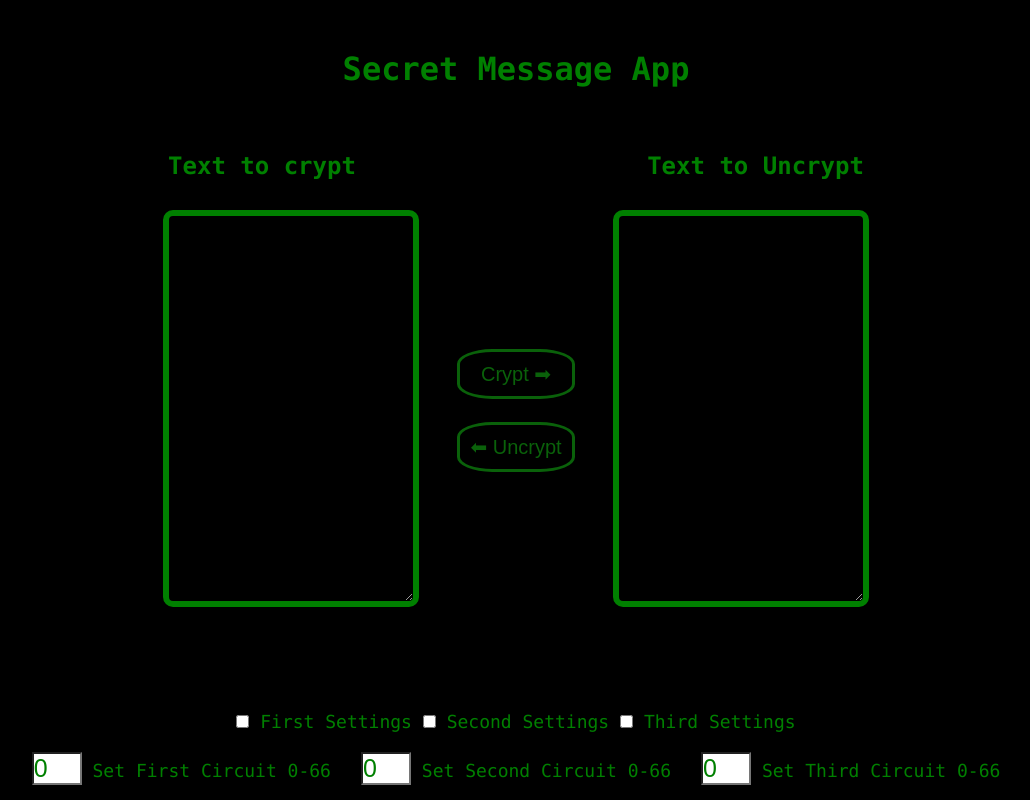
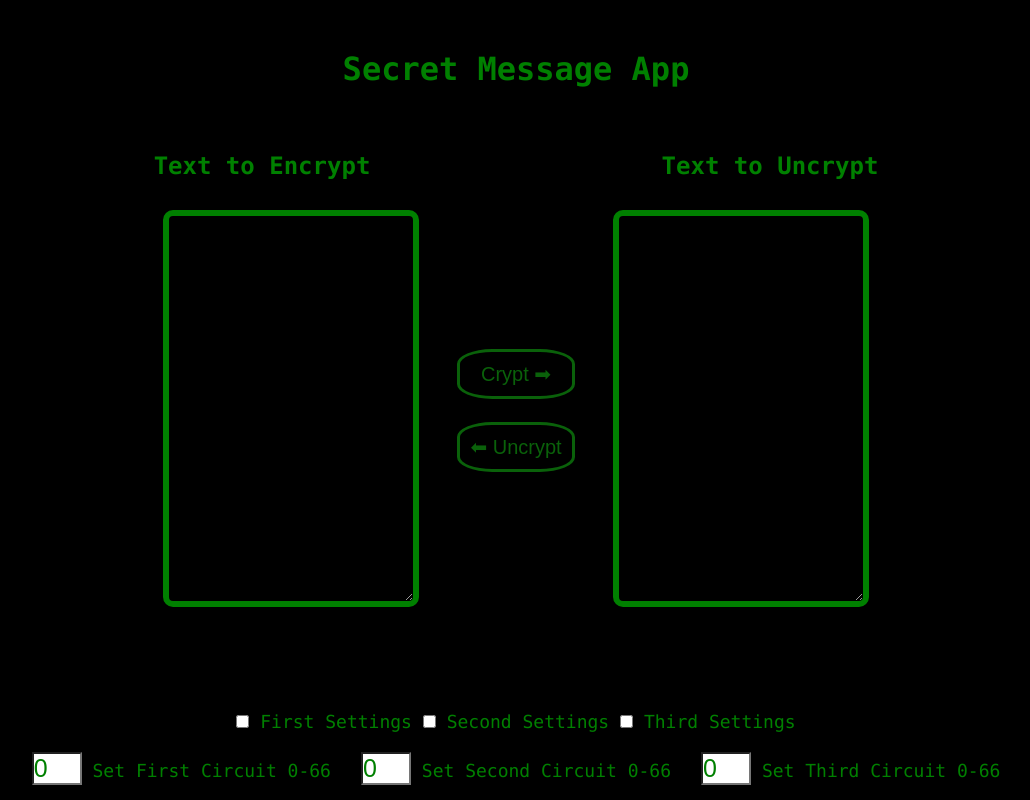
Before and after one commit to crash963/CryptingWeb, a plain HTML site: page index.html in a window 1280 px wide. Shown: the whole page, without its empty margins (124-1154 px from the left). Drawn offline with Linux system fonts and the light colour scheme.

Commit message:
changed text crypt to Encrypt

```diff
--- a/index.html
+++ b/index.html
@@ -10,7 +10,7 @@
       <h1>Secret Message App</h1>
     </div>
     <div class="cryptTitles">
-      <h2 class="cryptTitle">Text to crypt</h3>
+      <h2 class="cryptTitle">Text to Encrypt</h3>
         <h2 class="uncryptTitle">Text to Uncrypt</h3>
     </div>
     <div class="crypting">
```
